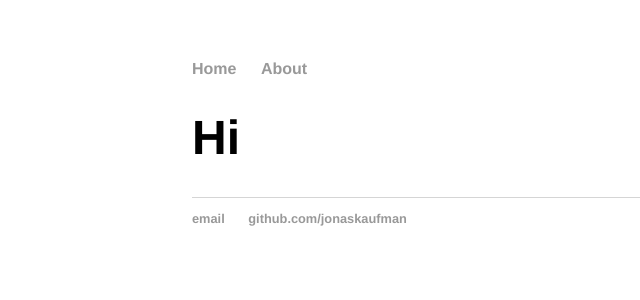
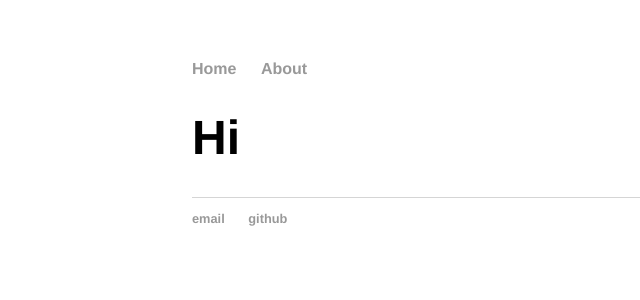
Before and after one commit to jonaskaufman/jonaskaufman.github.io, a Jekyll site: the page built from index.html, in a window 1280 px wide. Shown: the top 300 px of the page, without its empty margins (0-640 px from the left). Built offline with Jekyll 4.4.1, drawn with Linux system fonts in a browser that asks for light colours.

Commit message:
Update default.html

```diff
--- a/_layouts/default.html
+++ b/_layouts/default.html
@@ -20,7 +20,7 @@
 		<footer>
     		<ul>
         		<li><a href="mailto:jonas.l.kaufman@gmail.com">email</a></li>
-        		<li><a href="https://github.com/jonaskaufman">github.com/jonaskaufman</a></li>
+        		<li><a href="https://github.com/jonaskaufman">github</a></li>
 			</ul>
 		</footer>
 	</body>
```
